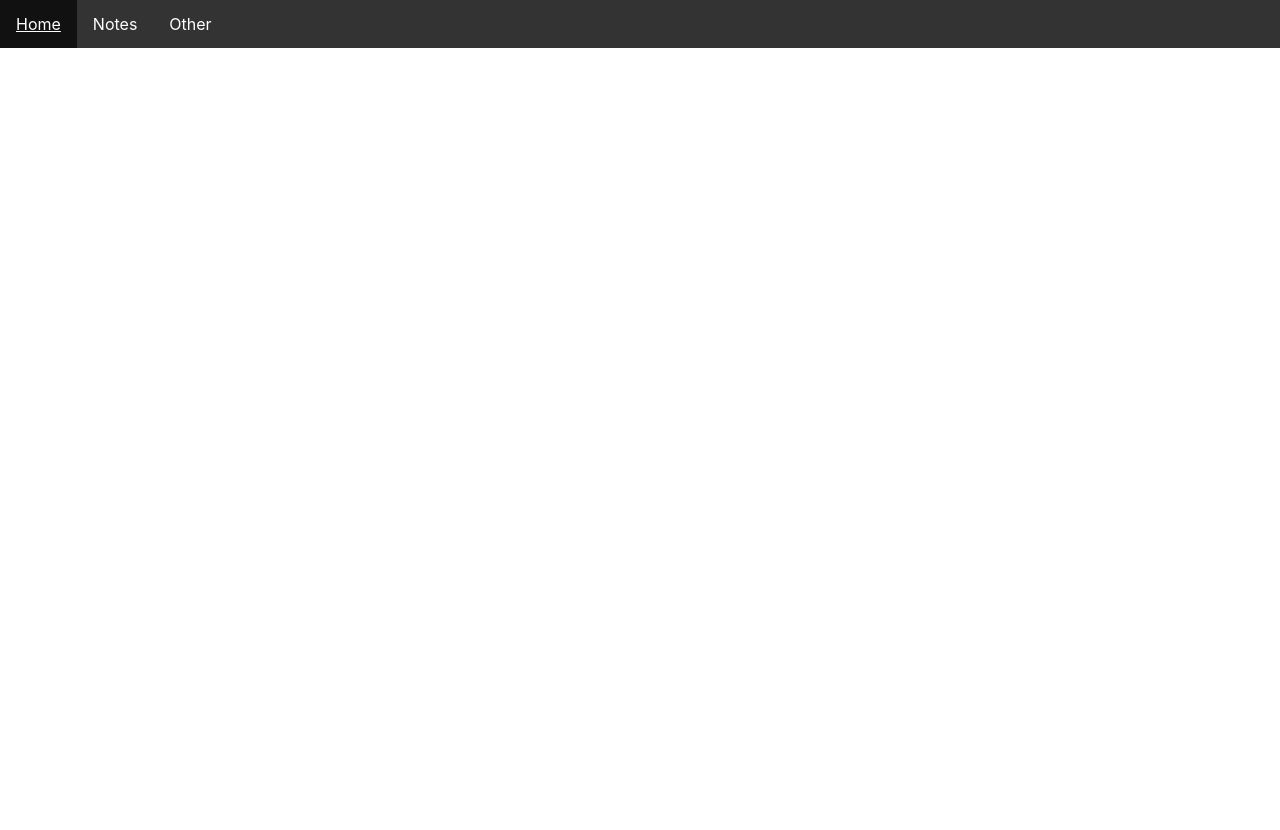
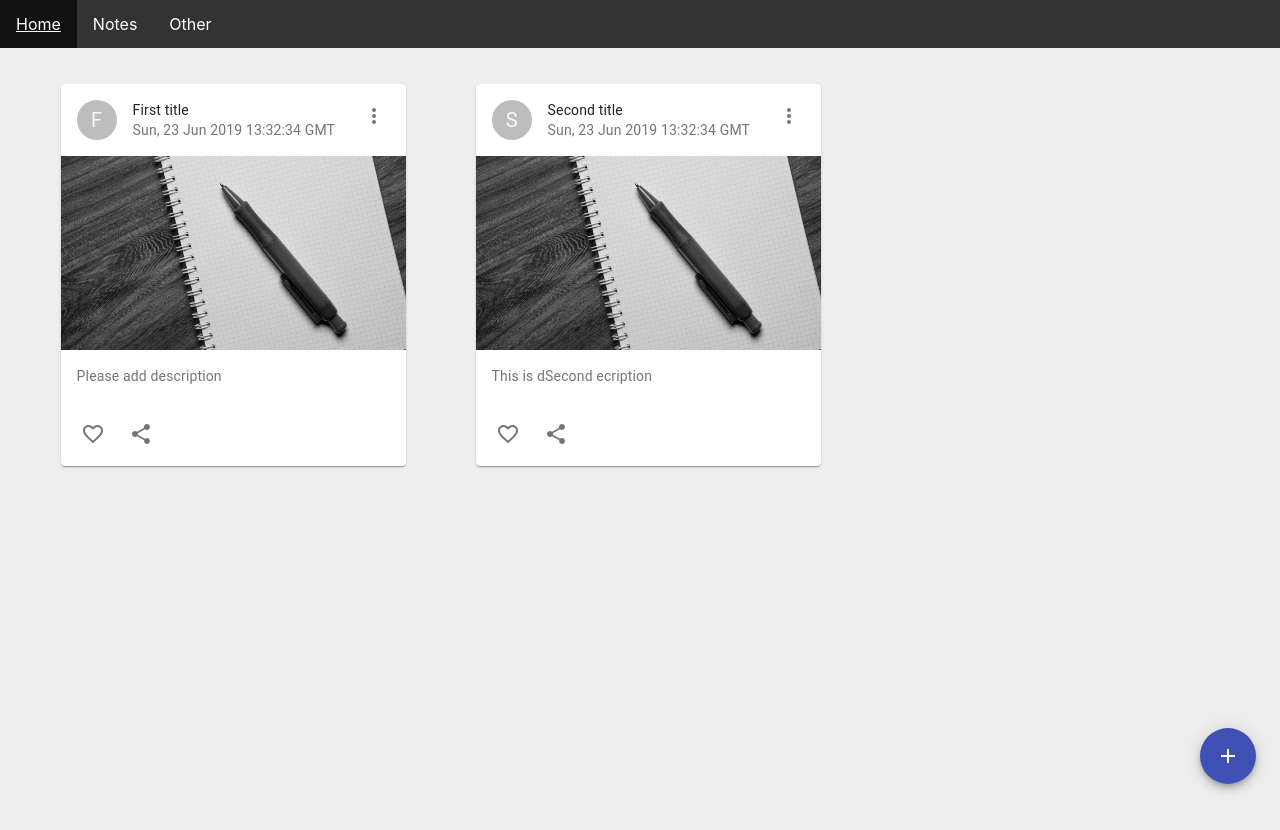
Before and after one commit to kiranraj2208/Notes, a React (Create React App) app: page / in a window 1280 px wide. Shown: the top 830 px of the page. Before the commit the page ends 800 px from the top, so only its background shows below. Built offline with nearby package versions, Linux system fonts and the light colour scheme.

Commit message:
add button

```diff
--- a/package.json
+++ b/package.json
@@ -5,6 +5,7 @@
   "dependencies": {
     "@material-ui/core": "^4.1.2",
     "@material-ui/icons": "^4.2.0",
+    "@material-ui/lab": "^4.0.0-alpha.17",
     "react": "^16.8.6",
     "react-dom": "^16.8.6",
     "react-router-dom": "^5.0.1",
--- /dev/null
+++ b/src/Components/CreateNoteDialog/CreateNoteDialog.js
@@ -0,0 +1,77 @@
+import React, { useState, useEffect } from 'react';
+import Button from '@material-ui/core/Button';
+import Dialog from '@material-ui/core/Dialog';
+import DialogActions from '@material-ui/core/DialogActions';
+import DialogContent from '@material-ui/core/DialogContent';
+import DialogContentText from '@material-ui/core/DialogContentText';
+import DialogTitle from '@material-ui/core/DialogTitle';
+import { TextField } from '@material-ui/core';
+import { makeStyles } from '@material-ui/core/styles';
+import SpeedDial from '../SpeedDial/SpeedDial';
+
+const useStyles = makeStyles(theme => ({
+    textField: {
+        marginLeft: theme.spacing(1),
+        marginRight: theme.spacing(1),
+    },
+}));
+
+export default function AlertDialog(props) {
+    const myClasses = useStyles();
+
+    const [open, setOpen] = React.useState(false);
+    const [toggle, setToggle] = useState(0);
+
+    function handleClickOpen() {
+        setOpen(true);
+    }
+
+    function handleClose() {
+        setOpen(false);
+    }
+
+    if (props.title.lenght > 0){
+        setToggle(1);
+    }
+
+
+    return (
+        <div>
+            {/* <Button variant="outlined" color="primary" onClick={handleClickOpen}>
+                Open alert dialog
+      </Button> */}
+            <Dialog
+                open={open}
+                onClose={handleClose}
+                aria-labelledby="alert-dialog-title"
+                aria-describedby="alert-dialog-description"
+            >
+                <DialogTitle id="alert-dialog-title">{"Do you want to create a new note?"}</DialogTitle>
+                <DialogContent>
+                    <DialogContentText id="alert-dialog-description">
+                        <TextField
+                            required
+                            id="outlined-required"
+                            label="Title of the note"
+                            value={props.title}
+                            className={myClasses.textField}
+                            margin="normal"
+                            variant="outlined"
+                            onChange={props.titleChangeHandler}
+                        />
+          </DialogContentText>
+                </DialogContent>
+                <DialogActions>
+                    <Button onClick={handleClose} color="primary" disables={toggle}>
+                        Cancel
+          </Button>
+                    <Button onClick={() => {handleClose(); props.createNote()}} color="primary" autoFocus>
+                        OK
+          </Button>
+                </DialogActions>
+            </Dialog>
+            <SpeedDial classes={props.classes} open={handleClickOpen} close={handleClose}/>
+            {/* <SpeedDial /> */}
+        </div>
+    );
+}
--- a/src/Components/Navigation/Navigation.js
+++ b/src/Components/Navigation/Navigation.js
@@ -18,17 +18,17 @@ const Navigation = props => {
                 </Link>
                 </li>
                 <li>
-                    <Link className={classes.link} component={RouterLink}  to="/Second">
+                    <Link className={classes.link} component={RouterLink}  to="/">
                     Notes
                 </Link>
                 </li>
                 <li>
-                    <Link to="/" className={classes.link} component={RouterLink} >
+                    <Link to="/third" className={classes.link} component={RouterLink} >
                         Other</Link>
                 </li>
             </ul>
             <Route path="/first" component={First}/>
-            <Route exact path="/second" component={NotesCards} />
+            <Route exact path="/" component={NotesCards} />
         </Router>
         </div>
     );
--- a/src/Components/NotesCard/NotesCard.js
+++ b/src/Components/NotesCard/NotesCard.js
@@ -79,7 +79,7 @@ const NotesCard = props => {
                         open={Boolean(anchorEl)}
                         onClose={handleClose}
                     >
-                        <MenuItem onClick={handleClose}
+                        <MenuItem onClick={props.deleteNote}
                         style={{ backgroundColor: 'white', color: 'black' }}>Delete</MenuItem>
                     </Menu>
                     </div>
--- a/src/Components/NotesCard/NotesCard.module.css
+++ b/src/Components/NotesCard/NotesCard.module.css
@@ -1,6 +1,7 @@
 .NotesCard {
     transition: transform 500ms;
     max-width: 500px;
+    min-width: 345px;
     z-index: 1;
 }
 
--- a/src/Components/NotesCards/NotesCards.js
+++ b/src/Components/NotesCards/NotesCards.js
@@ -1,9 +1,11 @@
 import React, { useState, useEffect } from 'react'
 import NotesCard from '../NotesCard/NotesCard';
 import classes from './NotesCards.module.css';
+import CreateNoteDialog from '../CreateNoteDialog/CreateNoteDialog';
 
 const NotesCards = props => {
-    const [notes, setNotes] = useState([])
+    const [notes, setNotes] = useState([]);
+    const [title, setTitle] = useState('');
     const changeFavorite = (event, index) => {
         event.stopPropagation();
         const oldNotes = [...notes];
@@ -15,6 +17,16 @@ const NotesCards = props => {
         const oldNotes = [...notes];
         oldNotes[index].description = event.target.value;
         setNotes(oldNotes);
+    }
+
+    const deleteNote = (event, index) => {
+        console.log('deleting notes')
+        event.stopPropagation();
+        setNotes( notes.filter( (ele, ind) => ind !== index) );
+    }
+
+    const titleChangeHandler = (event) => {
+        setTitle(event.target.value)
     }
 
 
@@ -37,6 +49,17 @@ const NotesCards = props => {
         console.log('init');
     }, [])
 
+    const createNote = () => {
+        const arr = [...notes];
+        arr.push({
+            title: title,
+            timestamp: new Date(Date.now()).toUTCString(),
+            description: '',
+            favorite: false
+        })
+        setNotes(arr);
+    }
+
 
     const AllNotesCards =
     notes.map( (note, index) =>
@@ -51,13 +74,16 @@ const NotesCards = props => {
         favorite={note.favorite}
         changeFavorite={(event) => {changeFavorite(event, index)}}
         changeDescription={(event) => {changeDescription(event, index)}}
-
+        deleteNote={(event) => {deleteNote(event, index)}}
     />
         </div> )
 
     return (
     <div className={classes.NotesCards}>
         {AllNotesCards}
+        <CreateNoteDialog createNote={createNote}
+        title={title}
+        titleChangeHandler={titleChangeHandler}/>
     </div>
     )
 }
--- a/src/Components/NotesCards/NotesCards.module.css
+++ b/src/Components/NotesCards/NotesCards.module.css
@@ -4,12 +4,14 @@
     padding: 2%;
     background-color: #eee;
     display: flex;
+    flex-wrap: wrap;
     box-sizing: border-box;
+    margin: auto;
     /* overflow: scroll; */
 }
 
 .NotesCard {
-    padding: 10px;
+    padding: 10px 35px;
 }
 
 @media (max-width:600px) {
--- /dev/null
+++ b/src/Components/SpeedDial/SpeedDial.js
@@ -0,0 +1,127 @@
+import React from 'react';
+import PropTypes from 'prop-types';
+import { withStyles } from '@material-ui/core/styles';
+import SpeedDial from '@material-ui/lab/SpeedDial';
+import SpeedDialIcon from '@material-ui/lab/SpeedDialIcon';
+import SpeedDialAction from '@material-ui/lab/SpeedDialAction';
+import FavoriteIcon from '@material-ui/icons/Favorite';
+import CreateIcon from '@material-ui/icons/Create';
+
+const styles = theme => ({
+    root: {
+        height: 380,
+    },
+    speedDial: {
+        position: 'fixed',
+        bottom: theme.spacing(2),
+        right: theme.spacing(3),
+    },
+});
+
+const actions = [
+    // { icon: <FileCopyIcon />, name: 'Copy' },
+    // { icon: <SaveIcon />, name: 'Save' },
+    { icon: <FavoriteIcon />, name: 'List favorites' },
+    { icon: <CreateIcon />, name: 'create'},
+    // { icon: <DeleteIcon />, name: 'Delete' },
+];
+
+class SpeedDialTooltipOpen extends React.Component {
+    state = {
+        open: false,
+        hidden: false,
+        dialogOpen: false,
+    };
+    dialog = null;
+
+    handleVisibility = () => {
+        this.setState(state => ({
+            open: false,
+            hidden: !state.hidden,
+        }));
+    };
+
+    handleClick = () => {
+        this.setState(state => ({
+            open: !state.open,
+        }));
+        // this.props.openDialog();
+        // this.dialog = <CreateNoteDialog open={true} />
+    };
+
+    handleOpen = () => {
+        if (!this.state.hidden) {
+            this.setState({
+                open: true,
+            });
+        }
+    };
+
+    handleClose = () => {
+        this.setState({
+            open: false,
+        });
+
+    };
+    closeDialog = () => {
+        this.setState({
+            dialogOpen: false,
+        })
+    }
+
+    createDialog = () => {
+        this.setState(state => ({
+            dialogOpen: !state.dialogOpen
+        }))
+    }
+
+    render() {
+        const { classes } = this.props;
+        const { hidden, open } = this.state;
+
+        return (
+            <div className={classes.root}>
+                {/* <CreateNoteDialog open={this.state.dialogOpen} closeDialog={this.closeDialog}/> */}
+                {/* <Button onClick={this.handleVisibility}>Toggle Speed Dial</Button> */}
+                <SpeedDial
+                    ariaLabel="SpeedDial tooltip example"
+                    className={classes.speedDial}
+                    hidden={hidden}
+                    icon={<SpeedDialIcon />}
+                    onBlur={this.handleClose}
+                    onClick={this.handleClick}
+                    onClose={this.handleClose}
+                    onFocus={this.handleOpen}
+                    onMouseEnter={this.handleOpen}
+                    onMouseLeave={this.handleClose}
+                    open={open}
+                >
+                    {actions.map((action, index) => (
+                        <SpeedDialAction
+                            key={action.name}
+                            icon={action.icon}
+                            tooltipTitle={action.name}
+                            tooltipOpen
+                            onClick={() => {
+
+                                if(index === 1) {
+                                    console.log(this.props.open)
+                                    this.props.open();
+                                    this.handleClose()
+                                }
+                            }
+                        }
+                        />
+                    ))}
+                </SpeedDial>
+
+            </div>
+        );
+    }
+}
+
+SpeedDialTooltipOpen.propTypes = {
+    classes: PropTypes.object.isRequired,
+};
+
+export default withStyles(styles)(SpeedDialTooltipOpen);
--- a/src/Layout/Layout.js
+++ b/src/Layout/Layout.js
@@ -5,6 +5,7 @@ const Layout = props => {
     return (
         <div>
             <Navigation />
+
         </div>
     )
 }
--- a/src/Layout/Layout.module.css
+++ b/src/Layout/Layout.module.css
@@ -1,4 +1,5 @@
 .Layout {
     height: 100%;
     width: 100%;
+    background-color: #eee;
 }
```
Also changed, not shown: src/Components/CreateNoteDialog/CreateNoteDialog.module.css (added), 1 other file (tests, documents, lock files or other folders).
